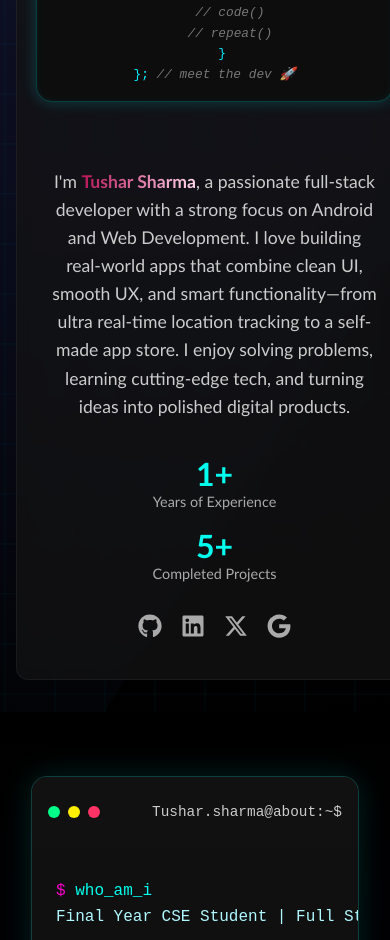
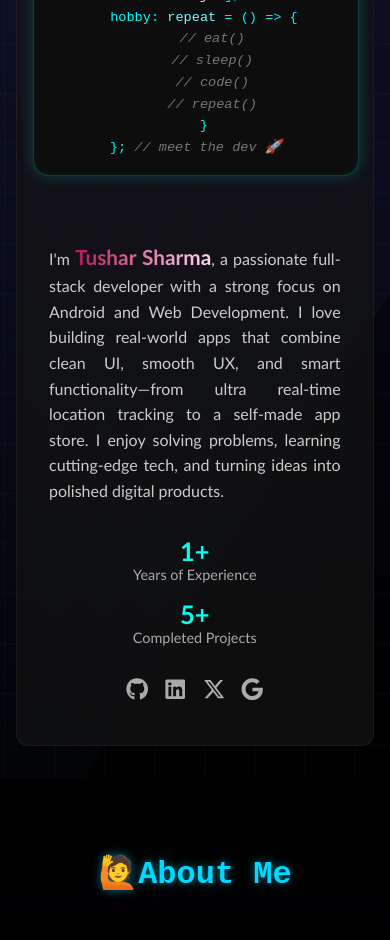
Before and after one commit to TUsharSHarmma/tusharshukla, a React (Vite) app in the folder frontend/: page / in a window 390 px wide. Shown: the part 1060-2000 px from the top of the page. Built offline with nearby package versions, Linux system fonts and the light colour scheme.

Commit message:
Initial commit

```diff
--- a/frontend/src/components/DeveloperCard.css
+++ b/frontend/src/components/DeveloperCard.css
@@ -12,6 +12,7 @@
   gap: 2rem;
 }
 
+/* Left Code Panel */
 .card-left {
   flex: 1;
   min-width: 280px;
@@ -31,41 +32,40 @@
   transition: transform 0.3s ease;
 }
 
+.card-left:hover {
+  transform: scale(1.02) rotateZ(0.3deg);
+}
+
 .card-left pre {
   margin: 0;
   font-size: 0.9rem;
   line-height: 1.6;
 }
 
-/* Syntax colors */
+/* Syntax Highlighting */
 .code-keyword {
   color: #ff00ff;
   font-weight: bold;
 }
-
 .code-var {
   color: #ffcc00;
 }
-
 .code-key {
   color: #00ffff;
 }
-
 .code-string {
   color: #ffccff;
 }
-
 .code-comment {
   color: #777;
   font-style: italic;
 }
-
 .code-func {
   color: #7df9ff;
   font-weight: 500;
 }
 
-/* Glowing border animation */
+/* Glowing Border Effect */
 .card-left::before {
   content: "";
   position: absolute;
@@ -86,10 +86,6 @@
   animation: pulseGlow 6s ease-in-out infinite;
 }
 
-.card-left:hover {
-  transform: scale(1.02) rotateZ(0.3deg);
-}
-
 @keyframes pulseGlow {
   0%, 100% {
     opacity: 0.35;
@@ -99,7 +95,7 @@
   }
 }
 
-/* Right Section */
+/* Right Bio Panel */
 .card-right {
   flex: 2;
   min-width: 280px;
@@ -109,8 +105,9 @@
   justify-content: space-between;
   gap: 1rem;
 }
+
 .highlight-name {
-  background: linear-gradient(to right, #b81458, #ffd6ec); /* Pink sky feel */
+  background: linear-gradient(to right, #b81458, #ffd6ec);
   -webkit-background-clip: text;
   -webkit-text-fill-color: transparent;
   font-weight: bold;
@@ -122,6 +119,7 @@
   color: #ccc;
 }
 
+/* Stats */
 .stats {
   display: flex;
   gap: 2rem;
@@ -140,6 +138,7 @@
   color: #aaa;
 }
 
+/* Social Icons */
 .socials {
   display: flex;
   gap: 1.2rem;
@@ -158,27 +157,55 @@
   transform: scale(1.1);
 }
 
-/* Responsive Optimizations */
+/* ✅ Mobile Responsive */
 @media (max-width: 768px) {
   .developer-card {
     flex-direction: column;
-    padding: 1.2rem;
+    padding: 1.5rem 1rem;
+    gap: 2rem;
+    margin-top: 2rem;
   }
 
-  .card-left, .card-right {
+  .card-left,
+  .card-right {
+    width: 100%;
     padding: 1rem;
+    max-width: 90%;
   }
 
   .card-left pre {
-    font-size: 0.8rem;
+    font-size: 0.85rem;
+    white-space: pre-wrap;
+    word-break: break-word;
+  }
+
+  .highlight-name {
+    font-size: 1.3rem;
+    text-align: center;
+  }
+
+  .card-right .bio {
+    font-size: 1rem;
+    text-align: justify;
   }
 
   .stats {
     flex-direction: column;
+    align-items: center;
+    text-align: center;
     gap: 1rem;
+  }
+
+  .stats h2 {
+    font-size: 1.6rem;
   }
 
   .socials {
     justify-content: center;
+    gap: 1rem;
+  }
+
+  .socials a {
+    font-size: 1.4rem;
   }
 }
--- a/frontend/src/components/Navbar.jsx
+++ b/frontend/src/components/Navbar.jsx
@@ -8,6 +8,7 @@ function Navbar() {
 
   const toggleMenu = () => setOpen(!open);
   const closeMenu = () => setOpen(false);
+
 
   return (
     <nav className="navbar glass-navbar">
--- a/frontend/src/pages/About.css
+++ b/frontend/src/pages/About.css
@@ -1,6 +1,5 @@
 .about-section {
   min-height: 80vh;
-
   color: #fff;
   padding: 4rem 2rem;
   display: flex;
@@ -10,6 +9,7 @@
   font-family: 'Fira Code', monospace;
 }
 
+/* Terminal Box */
 .about-terminal {
   background: rgba(20, 20, 20, 0.8);
   border: 1px solid #00ffee33;
@@ -52,6 +52,7 @@
   font-size: 1rem;
   line-height: 1.6;
   color: #00ffee;
+  word-break: break-word;
 }
 
 .prompt {
@@ -62,6 +63,7 @@
   color: #b0f9ff;
 }
 
+/* Highlights Grid */
 .about-highlights {
   display: flex;
   gap: 2rem;
@@ -69,6 +71,7 @@
   justify-content: center;
 }
 
+/* Each Box */
 .highlight-box {
   background: #0d0d0d;
   border: 1px solid #00ffff55;
@@ -76,6 +79,7 @@
   border-radius: 16px;
   text-align: center;
   width: 220px;
+  max-width: 90vw;
   box-shadow: 0 0 15px #00ffff33;
   transition: transform 0.3s ease;
 }
@@ -101,14 +105,49 @@
   font-size: 0.9rem;
 }
 
+/* 🌐 Mobile Optimizations */
 @media (max-width: 768px) {
-  .about-highlights {
-    flex-direction: column;
-    align-items: center;
+  .about-section {
+    padding: 3rem 1rem;
   }
 
+  .about-terminal {
+    max-width: 100%;
+    font-size: 0.95rem;
+  }
+
+  .terminal-body {
+    padding: 1rem;
+  }
+
+  .about-highlights {
+    flex-wrap: nowrap;
+    gap: 0.7rem;
+  }
   .highlight-box {
-    width: 100%;
-    max-width: 300px;
+    width: 80px;
+    max-width: 80px;
+    flex: 1;
+    padding: 1rem;
   }
+
+  .highlight-box h3 {
+    font-size: 0.8rem;
+  }
+
+  .highlight-box p {
+    font-size: 0.6rem;
+  }
+
+  .highlight-icon {
+    font-size: 1.5rem;
+  }
+
+
+  .terminal-title {
+    font-size: 0.8rem;
+  }
+  .response {
+   font-size: 10px;
 }
+}
--- a/frontend/src/pages/About.jsx
+++ b/frontend/src/pages/About.jsx
@@ -6,6 +6,7 @@ import { FaCode, FaBrain, FaAward } from 'react-icons/fa6'
 function About() {
   return (
     <section className="about-section" id="about">
+    <h2 className="section-title">🙋About Me</h2>
       <motion.div
         className="about-terminal"
         initial={{ y: 80, opacity: 0 }}
--- a/frontend/src/pages/Contact.css
+++ b/frontend/src/pages/Contact.css
@@ -1,10 +1,8 @@
 .contact-section {
   padding: 3rem 1rem;
-
   color: white;
-  font-family:'Gill Sans', 'Gill Sans MT', Calibri, 'Trebuchet MS', sans-serif;
+  font-family: 'Gill Sans', 'Gill Sans MT', Calibri, 'Trebuchet MS', sans-serif;
 }
-
 
 .section-title {
   text-align: center;
@@ -30,7 +28,7 @@
   justify-content: space-between;
 }
 
-/* Left side social cards */
+/* Left side */
 .contact-left-enhanced {
   flex: 1;
   min-width: 300px;
@@ -93,11 +91,9 @@
 .social-btn.red {
   background: #d93025;
 }
-
 .social-btn.blue {
   background: #0a66c2;
 }
-
 .social-btn.green {
   background: #25d366;
 }
@@ -106,7 +102,7 @@
   opacity: 0.9;
 }
 
-/* Right side contact form */
+/* Right side form */
 .contact-form {
   flex: 1;
   min-width: 300px;
@@ -158,22 +154,6 @@
   transform: scale(1.03);
 }
 
-/* Responsive */
-@media (max-width: 768px) {
-  .contact-container {
-    flex-direction: column;
-  }
-
-  .social-card {
-    flex-direction: column;
-    align-items: flex-start;
-    gap: 1rem;
-  }
-
-  .social-btn {
-    align-self: flex-end;
-  }
-}
 .btn:disabled {
   background-color: #999;
   cursor: not-allowed;
@@ -198,3 +178,31 @@
     transform: rotate(360deg);
   }
 }
+
+/* ✅ Mobile Responsive */
+@media (max-width: 768px) {
+  .contact-wrapper {
+    padding: 1.5rem 1rem;
+  }
+
+  .contact-container {
+    flex-direction: column;
+    align-items: stretch;
+  }
+
+  .contact-left-enhanced,
+  .contact-form {
+    width: 100%;
+    min-width: 100%;
+  }
+
+  .social-card {
+    flex-direction: column;
+    align-items: flex-start;
+    gap: 0.75rem;
+  }
+
+  .social-btn {
+    align-self: flex-end;
+  }
+}
--- a/frontend/src/pages/Contact.jsx
+++ b/frontend/src/pages/Contact.jsx
@@ -81,7 +81,7 @@ function Contact() {
                   <p>Tushar Sharma</p>
                 </div>
               </div>
-              <a href="https://linkedin.com/in/tusharsharma" target="_blank" rel="noreferrer" className="social-btn blue">
+              <a href="https://linkedin.com/in/tusharsharma18-cse" target="_blank" rel="noreferrer" className="social-btn blue">
                 Message <FaLinkedin />
               </a>
             </div>
--- a/frontend/src/pages/Skills.css
+++ b/frontend/src/pages/Skills.css
@@ -2,7 +2,6 @@
 
 .skills-section {
   padding: 4rem 2rem;
-
   color: #fff;
   font-family: 'Titillium Web', sans-serif;
 }
@@ -26,7 +25,7 @@
 
 .panel {
   flex: 1;
-  min-width: 140px;
+  min-width: 280px;
   background: rgba(0, 0, 0, 0.3);
   border: 1px solid #00ffe0;
   padding: 2rem;
@@ -78,20 +77,24 @@
   color: #fff;
 }
 
+/* Mobile Optimization */
 @media (max-width: 768px) {
   .skills-container {
     flex-direction: column;
-    gap: 2rem;
+    margin-left: 0;
+    gap: 1rem;
+  }
+
+  .panel {
+    margin-left: 0;
+    padding: 1rem;
   }
 
   .skills-grid {
-    grid-template-columns: repeat(auto-fill, minmax(100px, 1fr));
-  }
-
-  .panel {
-    padding: 1.5rem;
+    grid-template-columns: repeat(3, 1fr);
   }
 }
+/* Circular Tools Section */
 .circular-tools {
   position: relative;
   width: 300px;
@@ -128,7 +131,7 @@
   color: #fff;
 }
 
-/* Position each tool in a circle */
+/* Positioning in circle */
 .circular-tool-item:nth-child(1) { top: 0%; left: 50%; transform: translate(-50%, 0); }
 .circular-tool-item:nth-child(2) { top: 20%; left: 85%; transform: translate(-50%, -50%); }
 .circular-tool-item:nth-child(3) { top: 70%; left: 85%; transform: translate(-50%, -50%); }
@@ -149,7 +152,8 @@
     font-size: 0.6rem;
   }
 }
-.tools-stack{
+
+.tools-stack {
   font-size: 1.6rem;
   margin-bottom: 1.5rem;
   color: #00ffe0;
```
Also changed, not shown: frontend/src/pages/Home.jsx (line endings or trailing spaces), frontend/src/pages/Skills.jsx (line endings or trailing spaces).
